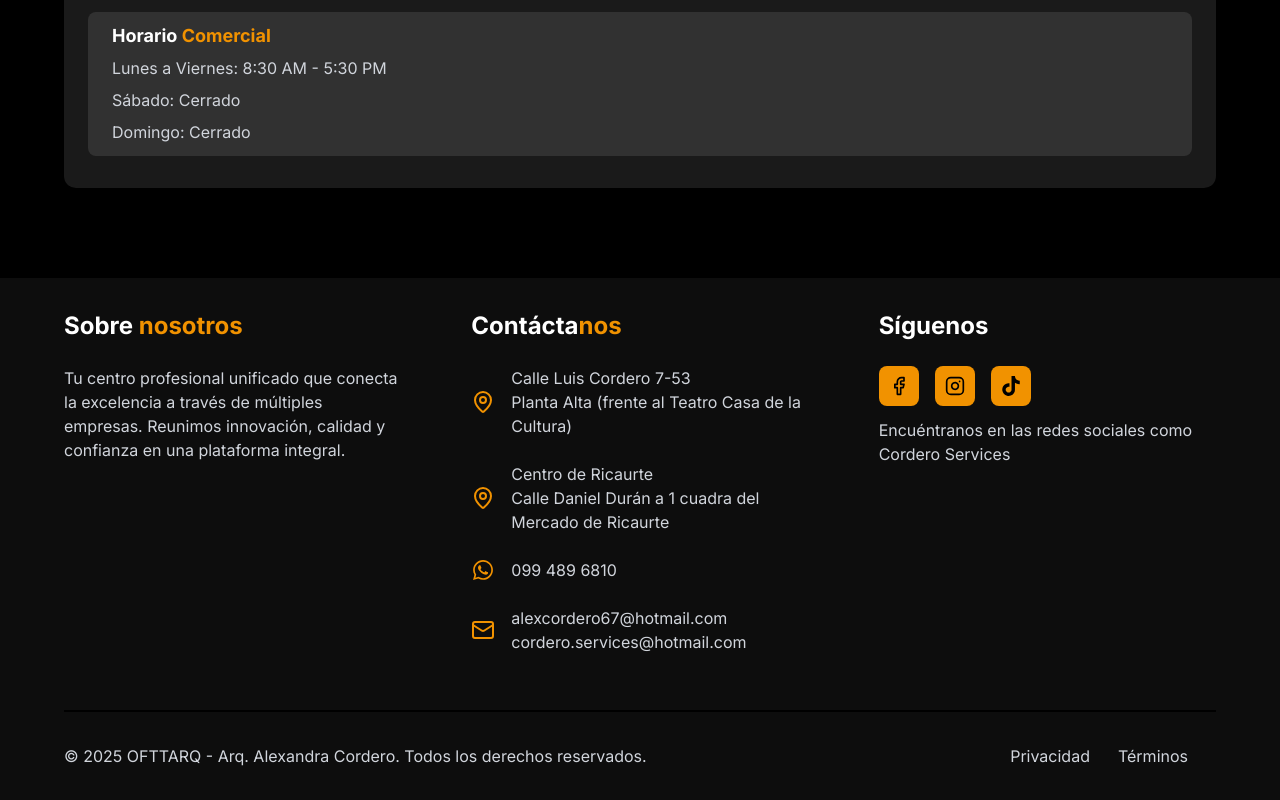
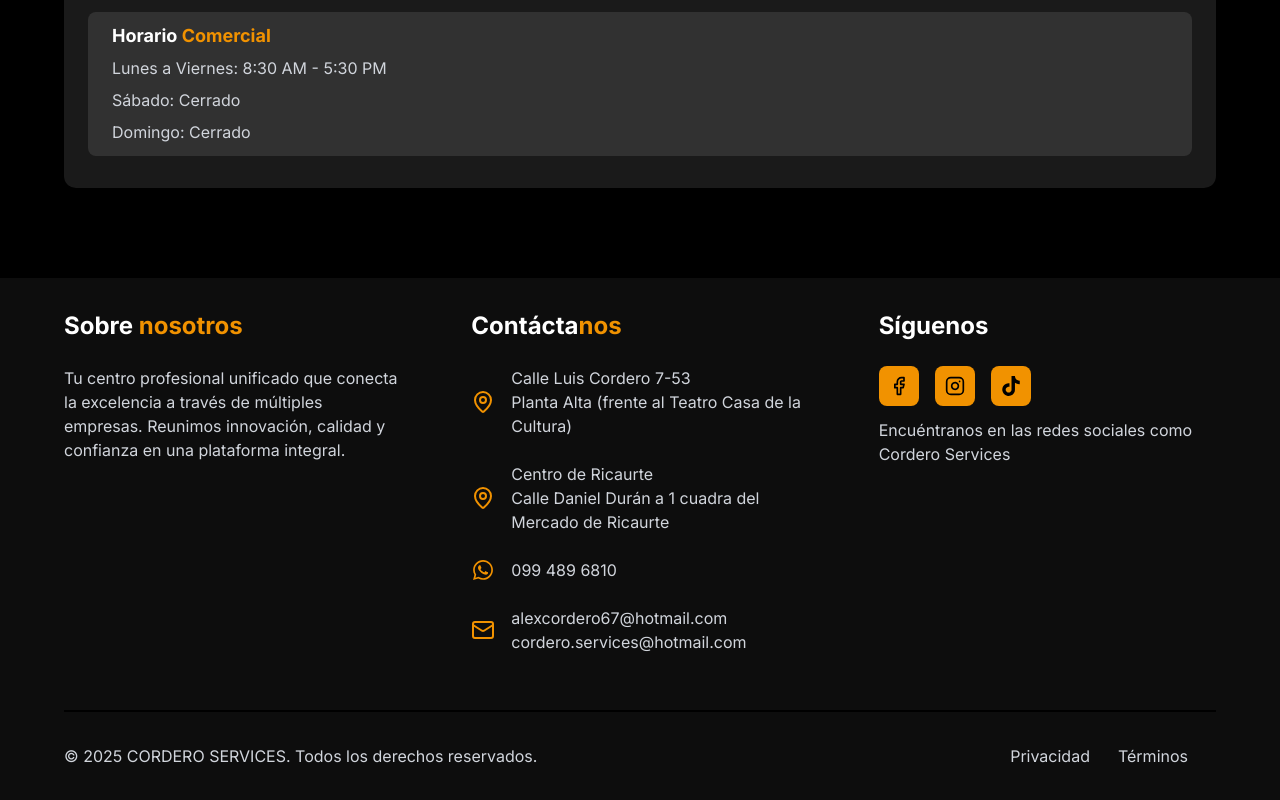
Before and after one commit to RohanKatwal/CorderoServices, a Next.js app: page / in a window 1280 px wide. Shown: the part 3879-4679 px from the top of the page. Built offline with nearby package versions, Linux system fonts and the light colour scheme; no server answers; the database is empty.

Commit message:
changes in footer

```diff
--- a/src/components/shared/Footer.tsx
+++ b/src/components/shared/Footer.tsx
@@ -270,7 +270,7 @@ const Footer = ({ pageName }: FooterProps) => {
         <hr />
         <div className="bottom">
           <p>
-            © 2025 {isERPPage ? "CORDERO SERVICES" : "OFTTARQ - Arq. Alexandra Cordero"}. Todos los derechos
+            © 2025 {isCorderoServices ? "CORDERO SERVICES" : "OFTTARQ - Arq. Alexandra Cordero"}. Todos los derechos
             reservados.
           </p>
           <div>
```
